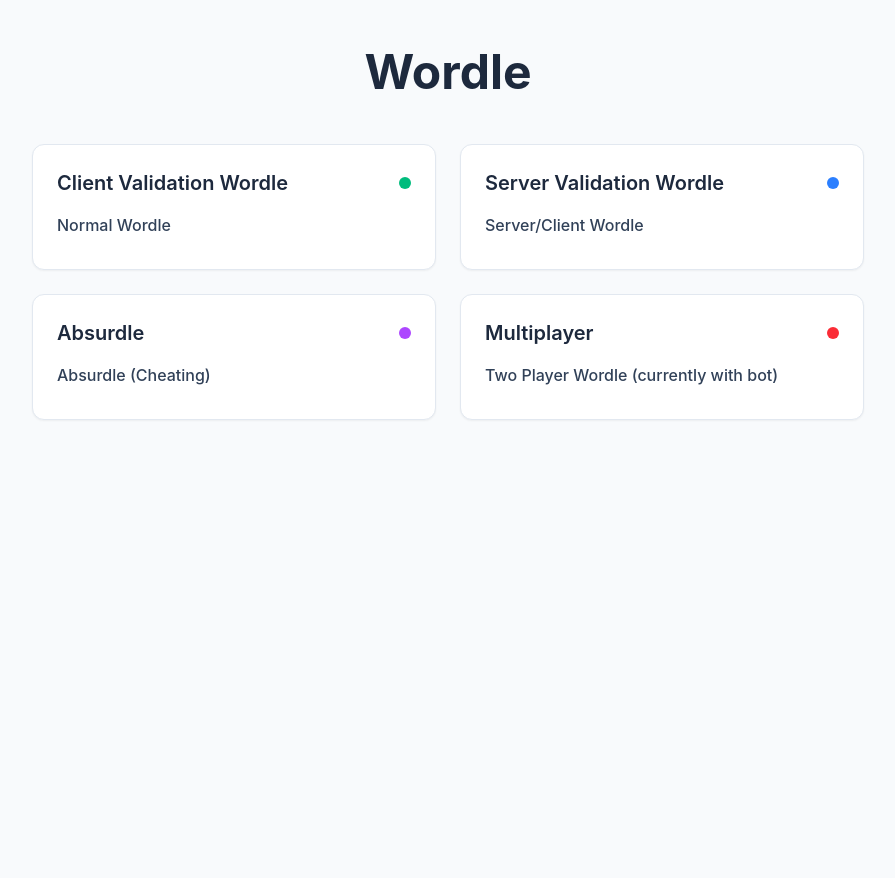
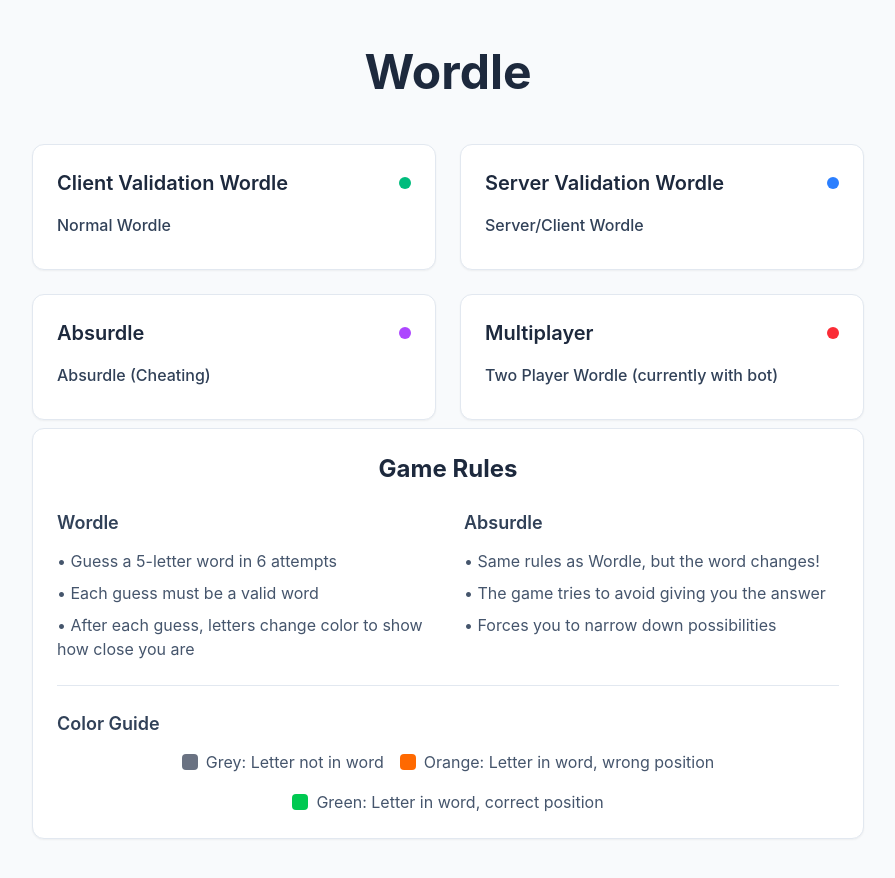
Before and after one commit to nc-poon/wordleClone, a Next.js app: page / in a window 1280 px wide. Shown: the top 878 px of the page, without its empty margins (192-1087 px from the left). Before the commit the page ends 800 px from the top, so only its background shows below. Built offline with nearby package versions, Linux system fonts and the light colour scheme.

Commit message:
'added game rules in homepage to help new users'

```diff
--- a/app/page.tsx
+++ b/app/page.tsx
@@ -75,6 +75,68 @@
             </div>
           </a>
         </div>
+        <div className="max-w-4xl mt-2 mx-auto mb-8">
+          <div className="card">
+            <div className="card-content">
+              <h2 className="text-2xl font-bold text-slate-800 mb-6 text-center">
+                Game Rules
+              </h2>
+
+              <div className="grid grid-cols-1 md:grid-cols-2 gap-8">
+                <div>
+                  <h3 className="text-lg font-semibold text-slate-700 mb-3">
+                    Wordle
+                  </h3>
+                  <ul className="space-y-2 text-slate-600">
+                    <li>• Guess a 5-letter word in 6 attempts</li>
+                    <li>• Each guess must be a valid word</li>
+                    <li>
+                      • After each guess, letters change color to show how close
+                      you are
+                    </li>
+                  </ul>
+                </div>
+
+                <div>
+                  <h3 className="text-lg font-semibold text-slate-700 mb-3">
+                    Absurdle
+                  </h3>
+                  <ul className="space-y-2 text-slate-600">
+                    <li>• Same rules as Wordle, but the word changes!</li>
+                    <li>• The game tries to avoid giving you the answer</li>
+                    <li>• Forces you to narrow down possibilities</li>
+                  </ul>
+                </div>
+              </div>
+
+              <div className="mt-6 pt-6 border-t border-slate-200">
+                <h3 className="text-lg font-semibold text-slate-700 mb-3">
+                  Color Guide
+                </h3>
+                <div className="flex flex-wrap gap-4 justify-center">
+                  <div className="flex items-center gap-2">
+                    <div className="w-4 h-4 bg-gray-500 rounded"></div>
+                    <span className="text-slate-600">
+                      Grey: Letter not in word
+                    </span>
+                  </div>
+                  <div className="flex items-center gap-2">
+                    <div className="w-4 h-4 bg-orange-500 rounded"></div>
+                    <span className="text-slate-600">
+                      Orange: Letter in word, wrong position
+                    </span>
+                  </div>
+                  <div className="flex items-center gap-2">
+                    <div className="w-4 h-4 bg-green-500 rounded"></div>
+                    <span className="text-slate-600">
+                      Green: Letter in word, correct position
+                    </span>
+                  </div>
+                </div>
+              </div>
+            </div>
+          </div>
+        </div>
       </div>
     </div>
   );
```
